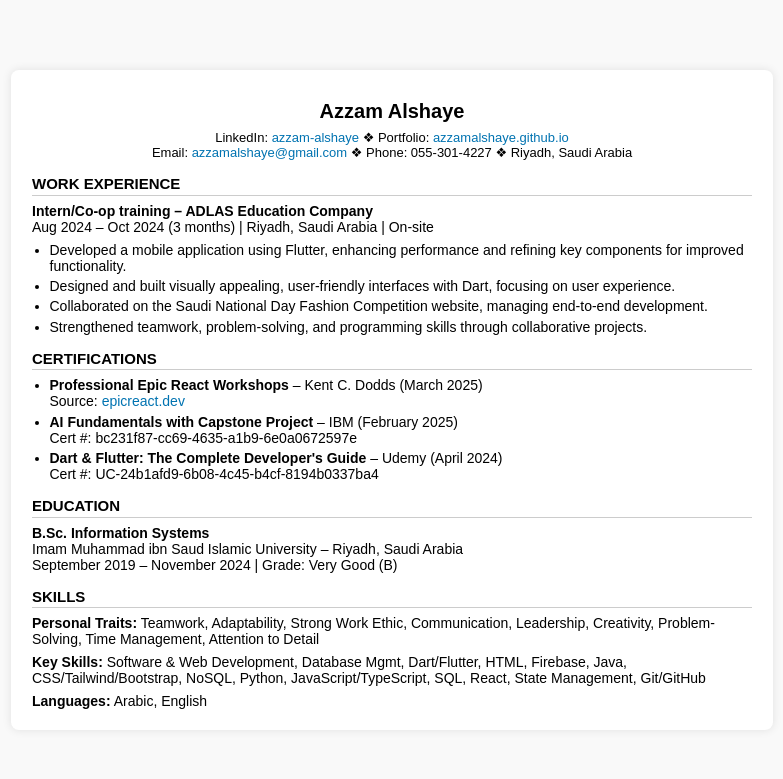
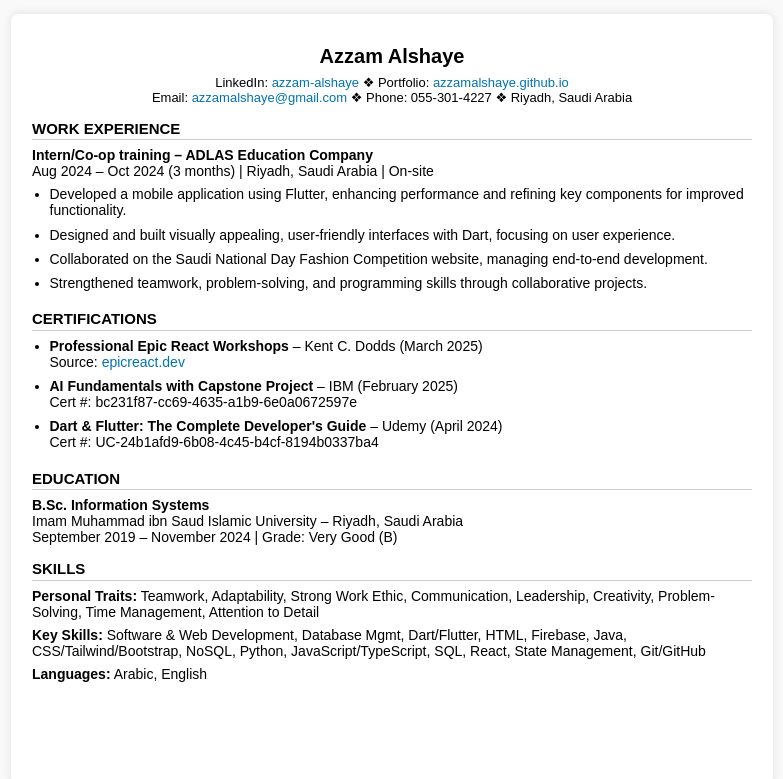
Before and after one commit to AzzamAlshaye/W5-D5-Lab1, a plain HTML site: page index.html in a window 1280 px wide. Shown: the whole page, without its empty margins (248-1031 px from the left). Drawn offline with nearby package versions, Linux system fonts and the light colour scheme.

Commit message:
ul sizes fixed

```diff
--- a/script.js
+++ b/script.js
@@ -32,7 +32,7 @@ const CV = (
         <br />
         Aug 2024 – Oct 2024 (3 months) | Riyadh, Saudi Arabia | On-site
       </p>
-      <ul>
+      <ul className="main-ul">
         <li>
           Developed a mobile application using Flutter, enhancing performance
           and refining key components for improved functionality.
@@ -54,7 +54,7 @@ const CV = (
 
     <div className="cv-section">
       <h3>CERTIFICATIONS</h3>
-      <ul>
+      <ul className="main-ul">
         <li>
           <strong>Professional Epic React Workshops</strong> – Kent C. Dodds
           (March 2025)
--- a/style.css
+++ b/style.css
@@ -12,9 +12,14 @@ body {
   min-height: 100vh;
   display: flex;
   justify-content: center;
-  align-items: center;
   padding: 1rem;
   box-sizing: border-box;
+}
+.main-ul {
+  display: flex;
+  justify-content: center;
+  flex-direction: column;
+  gap: 4px;
 }
 
 .cv-card {
```
